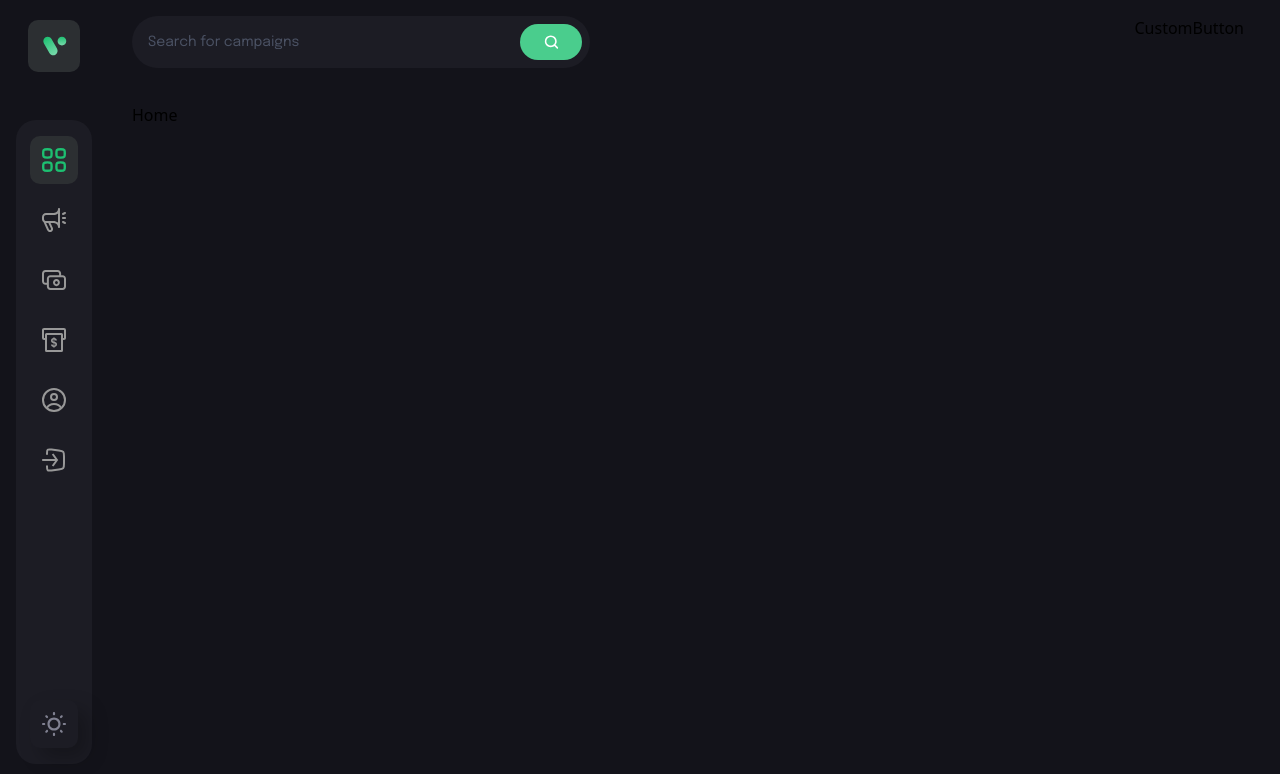
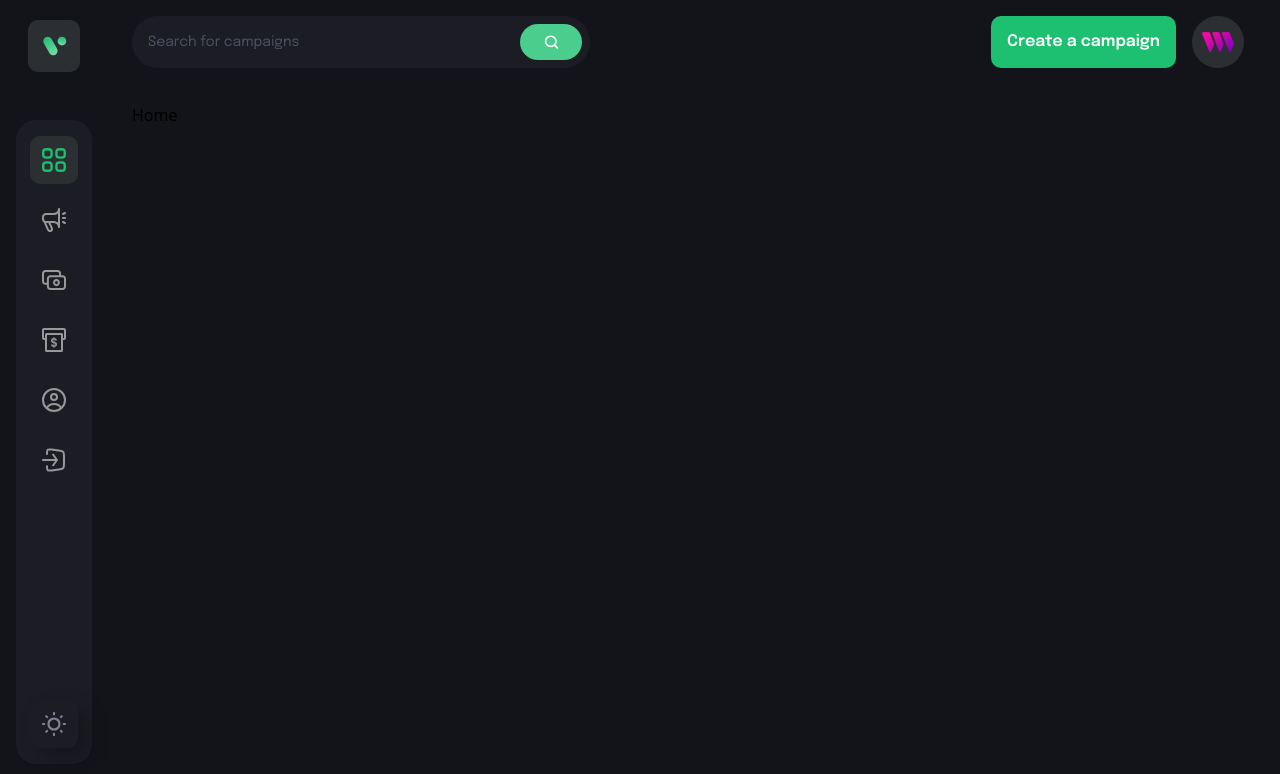
Before and after one commit to ramygouiaa/web3-croudFunding, a React (Vite) app in the folder client/: page / in a window 1280 px wide. Shown: the top 774 px of the page. Built offline with nearby package versions, Linux system fonts and the light colour scheme; what @thirdweb-dev/react would draw is missing.

Commit message:
updating navbar

```diff
--- a/client/src/components/CustomButton.jsx
+++ b/client/src/components/CustomButton.jsx
@@ -1,8 +1,15 @@
 import React from 'react'
 
-const CustomButton = () => {
+const CustomButton = ({btnType, title, handleClick, styles}) => {
   return (
-    <div>CustomButton</div>
+    <button
+    type={btnType}
+    className={`font-epilogue font-semibold text-[16px] leading-[26px] text-white min-h-[52px] px-4 rounded-[10px] ${styles}`}
+    onClick={handleClick}
+    >
+        {title}
+
+    </button>
   )
 }
 
--- a/client/src/components/Navbar.jsx
+++ b/client/src/components/Navbar.jsx
@@ -1,36 +1,96 @@
 import React, { useState } from 'react'
 import { Link, useNavigate } from 'react-router-dom';
+
+//import { useStateContext } from '../context';
 import { CustomButton } from './';
 import { logo, menu, search, thirdweb } from '../assets';
 import { navlinks } from '../constants';
 
+const Navbar = () => {
+  const navigate = useNavigate();
+  const [isActive, setIsActive] = useState('dashboard');
+  const [toggleDrawer, setToggleDrawer] = useState(false);
+  //const { connect, address } = useStateContext();
+  const address = '0xabcd...'
 
-//the navbar or navigation bar lays on top of the UI it has a search input an a connect button
-const Navbar = () => {
-  const navigate = useNavigate()
-  const [isActive, setIsActive] = useState('dashboard')
+  return (
+    <div className="flex md:flex-row flex-col-reverse justify-between mb-[35px] gap-6">
+      <div className="lg:flex-1 flex flex-row max-w-[458px] py-2 pl-4 pr-2 h-[52px] bg-[#1c1c24] rounded-[100px]">
+        <input type="text" placeholder="Search for campaigns" className="flex w-full font-epilogue font-normal text-[14px] placeholder:text-[#4b5264] text-white bg-transparent outline-none" />
 
-  //this hook manages activating/desactivating the drawer otherwise
-  // the sandwich that appears on medium screens
-  const [toggleDrawer, setToggleDrawer] = useState(false)
-  const address = '0xabcd...'
-  return (
-    <div className=' flex md:flex-row flex-row-reverse justify-between mb-[35px] gap-6'>
-      <div className=' lg:flex-1 flex flex-row max-w-[458px] py-2 pl-4 pr-2 h-[52px] bg-[#1c1c24] rounded-[100px]'>
-        <input type="text" placeholder='Search for campaigns' className='flex w-full font-epilogue font-normal text-[14px]
-         placeholder:text-[#4b5264] text-white bg-transparent outline-none' />
-        <div className=' w-[72px] h-full rounded-[20px] bg-[#4acd8d] flex justify-center items-center cursor-pointer'>
-          <img src={search} alt="search" className=' w-[15px] h-[15px] object-contain' />
+        <div className="w-[72px] h-full rounded-[20px] bg-[#4acd8d] flex justify-center items-center cursor-pointer">
+          <img src={search} alt="search" className="w-[15px] h-[15px] object-contain"/>
         </div>
       </div>
-      <div className=' sm:flex hidden flex-row justify-end gap-4'>
+
+      <div className="sm:flex hidden flex-row justify-end gap-4">
         <CustomButton
           btnType="button"
-          title={address ?
-            'Create a Campaign' : 'Connect'}
+          title={address ? 'Create a campaign' : 'Connect'}
+          styles={address ? 'bg-[#1dc071]' : 'bg-[#8c6dfd]'}
+          handleClick={() => {
+            if(address) navigate('create-campaign')
+            else connect()
+          }}
         />
 
+        <Link to="/profile">
+          <div className="w-[52px] h-[52px] rounded-full bg-[#2c2f32] flex justify-center items-center cursor-pointer">
+            <img src={thirdweb} alt="user" className="w-[60%] h-[60%] object-contain" />
+          </div>
+        </Link>
       </div>
+
+      {/* Small screen navigation */}
+        <div className="sm:hidden flex justify-between items-center relative">
+        <div className="w-[40px] h-[40px] rounded-[10px] bg-[#2c2f32] flex justify-center items-center cursor-pointer">
+            <img src={logo} alt="user" className="w-[60%] h-[60%] object-contain" />
+          </div>
+
+          <img
+            src={menu}
+            alt="menu"
+            className="w-[34px] h-[34px] object-contain cursor-pointer"
+            onClick={() => setToggleDrawer((prev) => !prev)}
+          />
+
+          <div className={`absolute top-[60px] right-0 left-0 bg-[#1c1c24] z-10 shadow-secondary py-4 ${!toggleDrawer ? '-translate-y-[100vh]' : 'translate-y-0'} transition-all duration-700`}>
+            <ul className="mb-4">
+              {navlinks.map((link) => (
+                <li
+                  key={link.name}
+                  className={`flex p-4 ${isActive === link.name && 'bg-[#3a3a43]'}`}
+                  onClick={() => {
+                    setIsActive(link.name);
+                    setToggleDrawer(false);
+                    navigate(link.link);
+                  }}
+                >
+                  <img
+                    src={link.imgUrl}
+                    alt={link.name}
+                    className={`w-[24px] h-[24px] object-contain ${isActive === link.name ? 'grayscale-0' : 'grayscale'}`}
+                  />
+                  <p className={`ml-[20px] font-epilogue font-semibold text-[14px] ${isActive === link.name ? 'text-[#1dc071]' : 'text-[#808191]'}`}>
+                    {link.name}
+                  </p>
+                </li>
+              ))}
+            </ul>
+
+            <div className="flex mx-4">
+            <CustomButton
+              btnType="button"
+              title={address ? 'Create a campaign' : 'Connect'}
+              styles={address ? 'bg-[#1dc071]' : 'bg-[#8c6dfd]'}
+              handleClick={() => {
+                if(address) navigate('create-campaign')
+                else connect();
+              }}
+            />
+            </div>
+          </div>
+        </div>
     </div>
   )
 }
```
